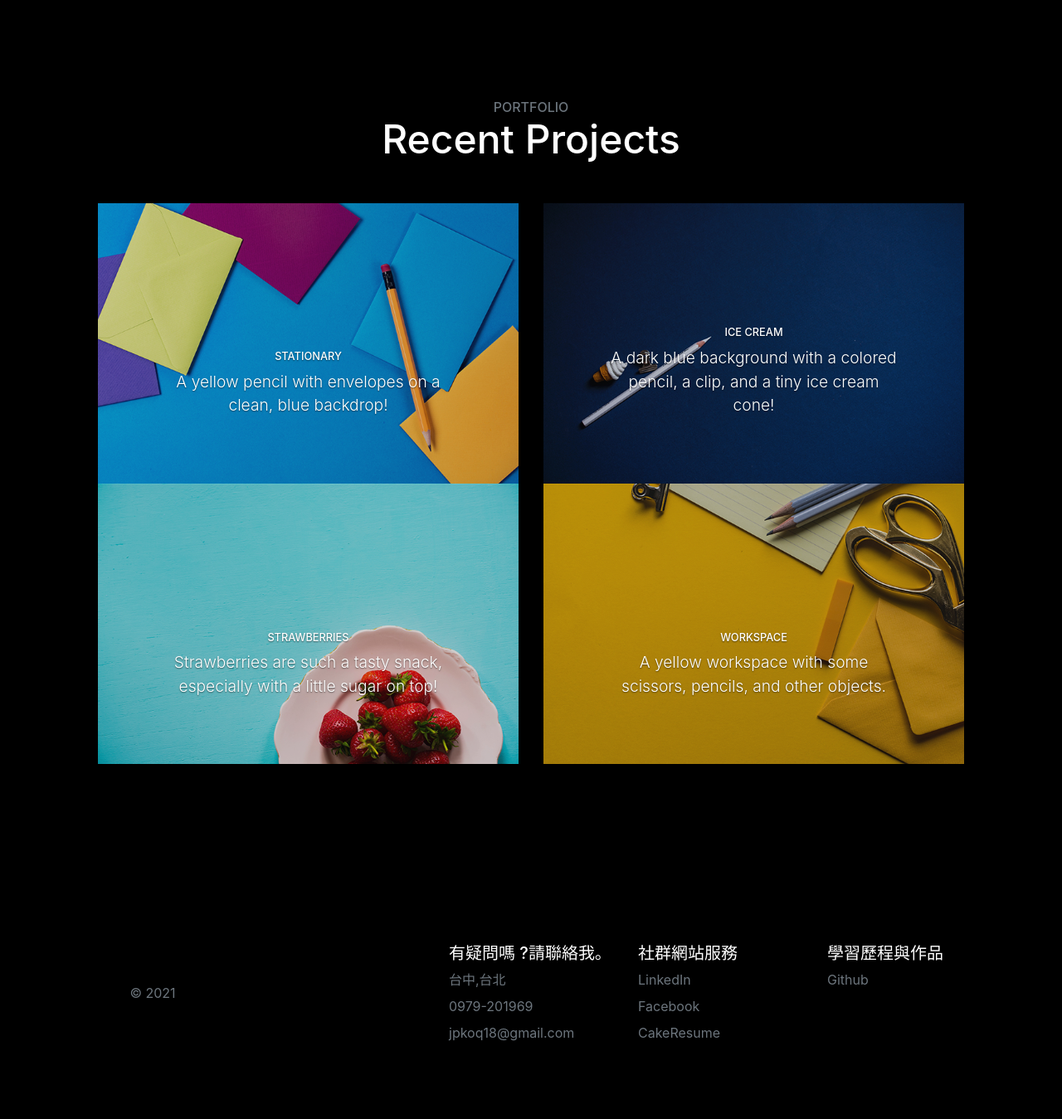
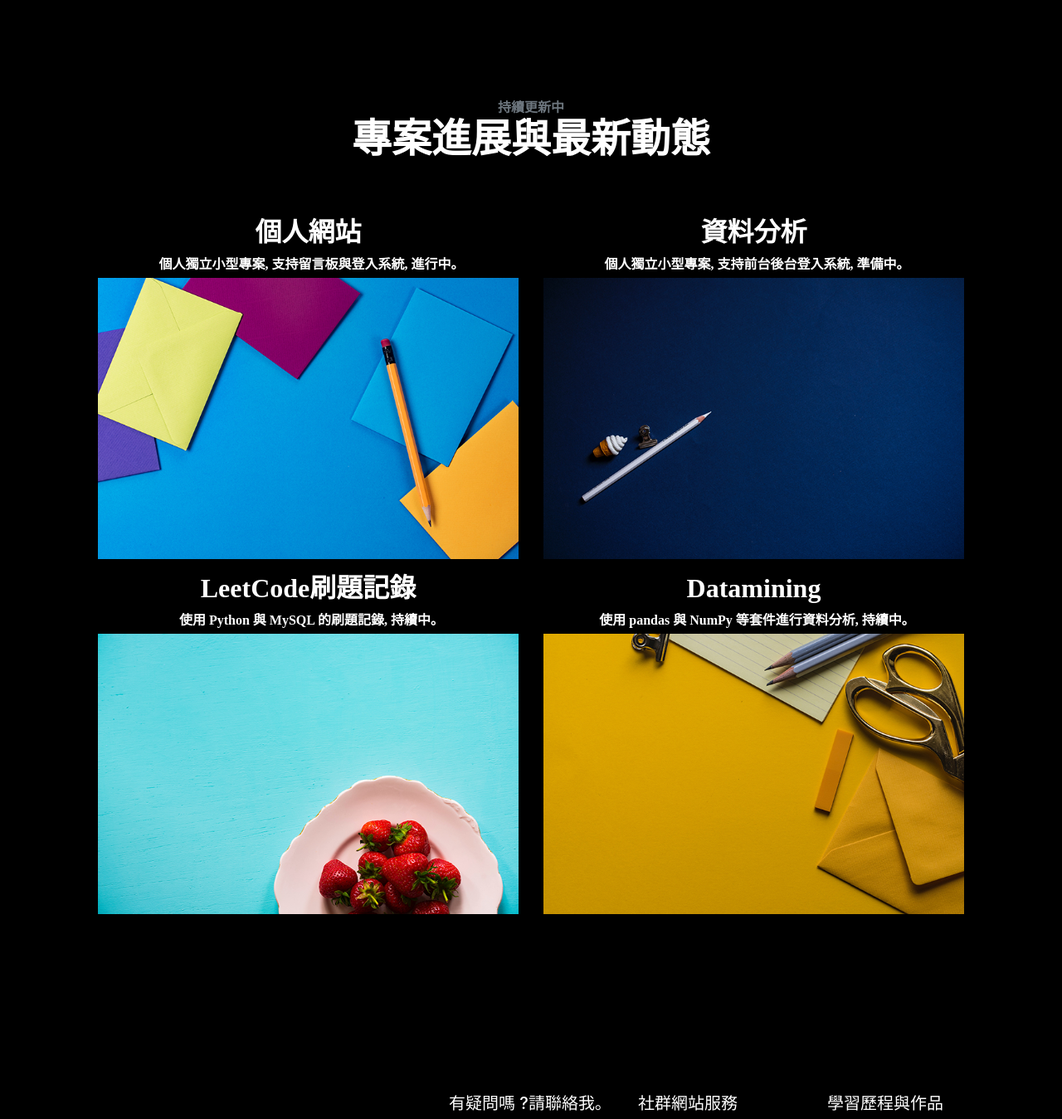
Before and after one commit to Crystal9202/SideProject01-PersonalWeb, a Flask app: page /story in a window 1280 px wide. Shown: the part 83-1432 px from the top of the page at 83% size. Before the commit the page ends 1338 px from the top, so only its background shows below. Run offline with Flask 2, Linux system fonts and the light colour scheme; data comes from the database, SQL or seed files in the repository; both versions use the stored data as it was after the commit; some libraries are stand-ins or nearby versions.

Commit message:
update 動態

```diff
--- a/PersonalWeb/static/css/style.css
+++ b/PersonalWeb/static/css/style.css
@@ -328,69 +328,3 @@ body {
     padding-right: 3rem !important;
     padding-left: 3rem !important;
   }
-
-
-  .portfolio-item {
-    display: block;
-    position: relative;
-    overflow: hidden;
-    max-width: 530px;
-    margin: auto auto 1rem;
-  }
-  .portfolio-item .caption {
-    display: flex;
-    height: 100%;
-    width: 100%;
-    background-color: rgba(33, 37, 41, 0.2);
-    position: absolute;
-    top: 0;
-    bottom: 0;
-    z-index: 1;
-  }
-  .portfolio-item .caption .caption-content {
-    color: #fff;
-    margin: auto 2rem 2rem;
-  }
-  .portfolio-item .caption .caption-content h2, .portfolio-item .caption .caption-content .h2 {
-    font-size: 0.8rem;
-    text-transform: uppercase;
-  }
-  .portfolio-item .caption .caption-content p {
-    font-weight: 300;
-    font-size: 1.2rem;
-  }
-  @media (min-width: 992px) {
-    .portfolio-item {
-      max-width: none;
-      margin: 0;
-    }
-    .portfolio-item .caption {
-      transition: background-color 0.7s, -webkit-clip-path 0.25s ease-out;
-      transition: clip-path 0.25s ease-out, background-color 0.7s;
-      transition: clip-path 0.25s ease-out, background-color 0.7s, -webkit-clip-path 0.25s ease-out;
-      -webkit-clip-path: inset(0px);
-              clip-path: inset(0px);
-    }
-    .portfolio-item .caption .caption-content {
-      transition: opacity 0.25s;
-      margin-left: 5rem;
-      margin-right: 5rem;
-      margin-bottom: 5rem;
-    }
-    .portfolio-item img {
-      transition: -webkit-clip-path 0.25s ease-out;
-      transition: clip-path 0.25s ease-out;
-      transition: clip-path 0.25s ease-out, -webkit-clip-path 0.25s ease-out;
-      -webkit-clip-path: inset(-1px);
-              clip-path: inset(-1px);
-    }
-    .portfolio-item:hover img {
-      -webkit-clip-path: inset(2rem);
-              clip-path: inset(2rem);
-    }
-    .portfolio-item:hover .caption {
-      background-color: rgba(29, 128, 159, 0.9);
-      -webkit-clip-path: inset(2rem);
-              clip-path: inset(2rem);
-    }
-  }
--- a/PersonalWeb/templates/index.html
+++ b/PersonalWeb/templates/index.html
@@ -103,8 +103,8 @@
     <div class="col-md-7">
       <h1 class="featurette-heading text-left display-4 cont">業務助理 <span class="text-muted date">  2016 - 2018 </span></h1>
       <p class="lead text-left  cont down content">
-        開發潛在客戶, 拓展市場､ 產品報價及產品展示､<br>
-        帳務進銷存､ 編製報表､ 針對市場進行策略性規劃､<br>
+        開發潛在客戶､ 拓展市場､ 產品報價及產品展示､<br>
+        帳務進銷存､ 編製報表､　針對市場進行策略性規劃､<br>
         評估所有潛在利益與風險｡
     </p>
     </div>
@@ -120,7 +120,7 @@
     <div class="col-md-7 order-md-2">
       <h1 class="featurette-heading text-left display-4 cont">秘書助理 <span class="text-muted date">2010 - 2014</span></h1>
       <p class="lead text-left  cont down content">
-        活動策劃､ 預算編列､ 報表彙整與管理､ 主管行程規畫及安排､<br>
+        活動策劃､ 預算編列､ 報表彙整與管理､ 主管行程規畫及安排<br>
         行政事務流程之規劃､ 整合及溝通､ 文書檔案建立與管理｡
       </p>
     </div>
--- a/PersonalWeb/templates/story.html
+++ b/PersonalWeb/templates/story.html
@@ -5,54 +5,24 @@
 <section class="content-section" id="portfolio">
     <div class="container px-4 px-lg-5">
         <div class="content-section-heading text-center">
-            <h3 class="text-secondary mb-0">Portfolio</h3>
-            <h2 class="mb-5">Recent Projects</h2>
+            <h3 class="text-secondary mb-0 cont">持續更新中</h3>
+            <h2 class="mb-5 cont">專案進展與最新動態</h2>
         </div>
         <div class="row gx-0">
+            {% for story in stories %}
             <div class="col-lg-6">
-                <a class="portfolio-item" href="#!">
                     <div class="caption">
                         <div class="caption-content">
-                            <div class="h2">Stationary</div>
-                            <p class="mb-0">A yellow pencil with envelopes on a clean, blue backdrop!</p>
+                            <div class="mt-3 h2 cont">{{story.title}}</div>
+                            <p class="mb-1 cont">{{ story.body }}</p>
                         </div>
                     </div>
-                    <img class="img-fluid" src="{{url_for('static',filename='portfolio-1.jpg')}}" alt="..." />
+                    <a class="portfolio-item" href="{{ story.site }}">
+                    <img class="img-fluid" src="../static/portfolio-{{ loop.index %8 }}.jpg" alt="..." />
+
                 </a>
             </div>
-            <div class="col-lg-6">
-                <a class="portfolio-item" href="#!">
-                    <div class="caption">
-                        <div class="caption-content">
-                            <div class="h2">Ice Cream</div>
-                            <p class="mb-0">A dark blue background with a colored pencil, a clip, and a tiny ice cream cone!</p>
-                        </div>
-                    </div>
-                    <img class="img-fluid" src="{{url_for('static',filename ='portfolio-2.jpg')}}" alt="..." />
-                </a>
-            </div>
-            <div class="col-lg-6">
-                <a class="portfolio-item" href="#!">
-                    <div class="caption">
-                        <div class="caption-content">
-                            <div class="h2">Strawberries</div>
-                            <p class="mb-0">Strawberries are such a tasty snack, especially with a little sugar on top!</p>
-                        </div>
-                    </div>
-                    <img class="img-fluid" src="{{url_for('static',filename='portfolio-3.jpg')}}" alt="..." />
-                </a>
-            </div>
-            <div class="col-lg-6">
-                <a class="portfolio-item" href="#!">
-                    <div class="caption">
-                        <div class="caption-content">
-                            <div class="h2">Workspace</div>
-                            <p class="mb-0">A yellow workspace with some scissors, pencils, and other objects.</p>
-                        </div>
-                    </div>
-                    <img class="img-fluid" src="{{url_for('static' ,filename='portfolio-4.jpg')}}" alt="..." />
-                </a>
-            </div>
+            {% endfor %}
         </div>
     </div>
 </section>
--- a/PersonalWeb/views.py
+++ b/PersonalWeb/views.py
@@ -3,7 +3,7 @@ from werkzeug.utils import redirect
 from  PersonalWeb import app ,db
 from flask import render_template ,flash,redirect
 from PersonalWeb.forms import HelloForm
-from PersonalWeb.models import Message
+from PersonalWeb.models import Message ,Story
 from werkzeug.utils import redirect
 
 
@@ -32,7 +32,8 @@ def message():
 
 @app.route('/story')
 def story():
-    return render_template('story.html')
+    stories=Story.query.all()
+    return render_template('story.html' ,stories=stories)
 
 
 @app.route('/login')
--- a/steps.txt
+++ b/steps.txt
@@ -72,4 +72,8 @@ step70 編輯 base.html
 step71 編輯 views.py
 step72 新增與編輯 story.html 與 login.html
 step73 編輯 base.html 與 style.css
-step74
+step74 編輯 story.html
+step75 編輯 models.py
+step76 編輯 commands.py
+step77 編輯 views.py 檔
+step78 編輯 story.html
```
Also changed, not shown: PersonalWeb/commands.py (+16 -1 lines), PersonalWeb/models.py (+7 -0 lines), PersonalWeb/static/portfolio-5.jpg (added), PersonalWeb/static/portfolio-6.jpg (added), PersonalWeb/static/portfolio-7.jpg (added), data.db.
